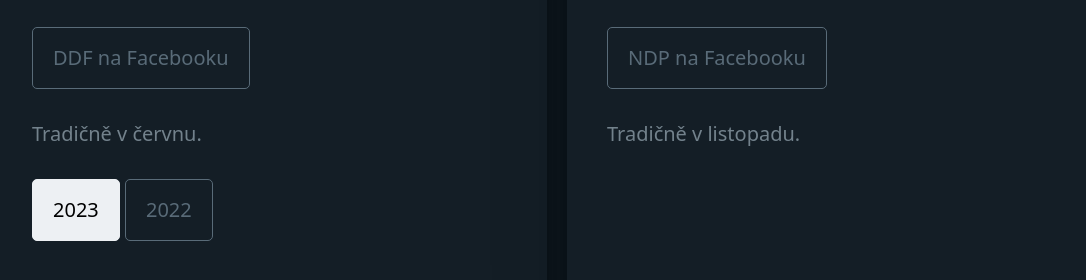
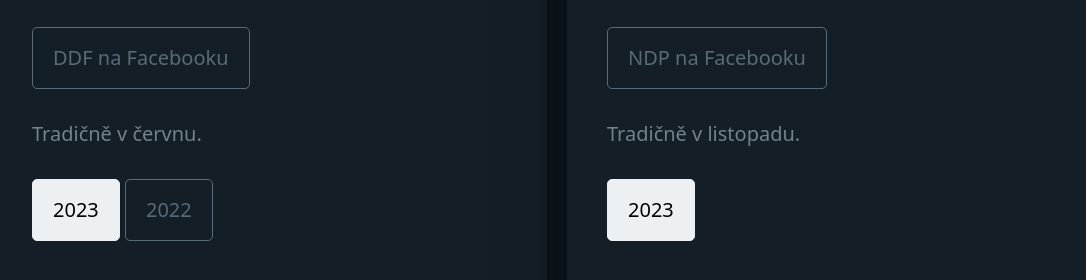
Before and after one commit to drejg-nachod/drejg-nachod.github.io, a plain HTML site: page index.html in a window 1280 px wide. Shown: the part 348-628 px from the top of the page, without its empty margins (83-1169 px from the left). Drawn offline with nearby package versions, Linux system fonts and the light colour scheme.

Commit message:
2023 NDP

```diff
--- a/index.html
+++ b/index.html
@@ -28,6 +28,9 @@
                         <p><a target="_blank" role="button" class="outline secondary" href="https://www.facebook.com/nachodskednypoezie.cz">NDP na Facebooku</a></p>
                         <p>Tradičně v listopadu.</p>
                     </hgroup>
+                    <p>
+                        <a target="_blank" role="button" class="contrast" href="https://drejg-nachod.github.io/ndp/">2023</a>
+                    </p>
                 </article>
             </div>
         </main>
```
